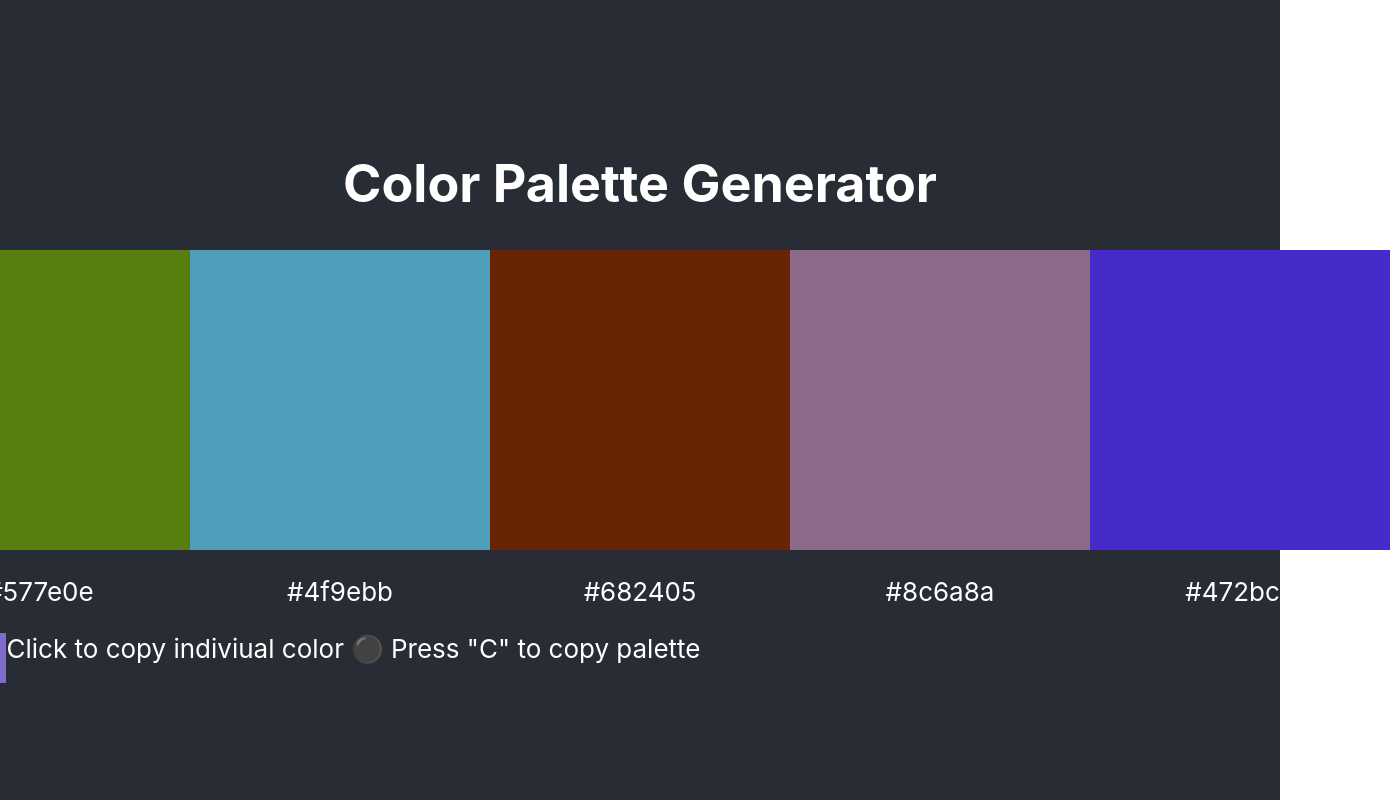
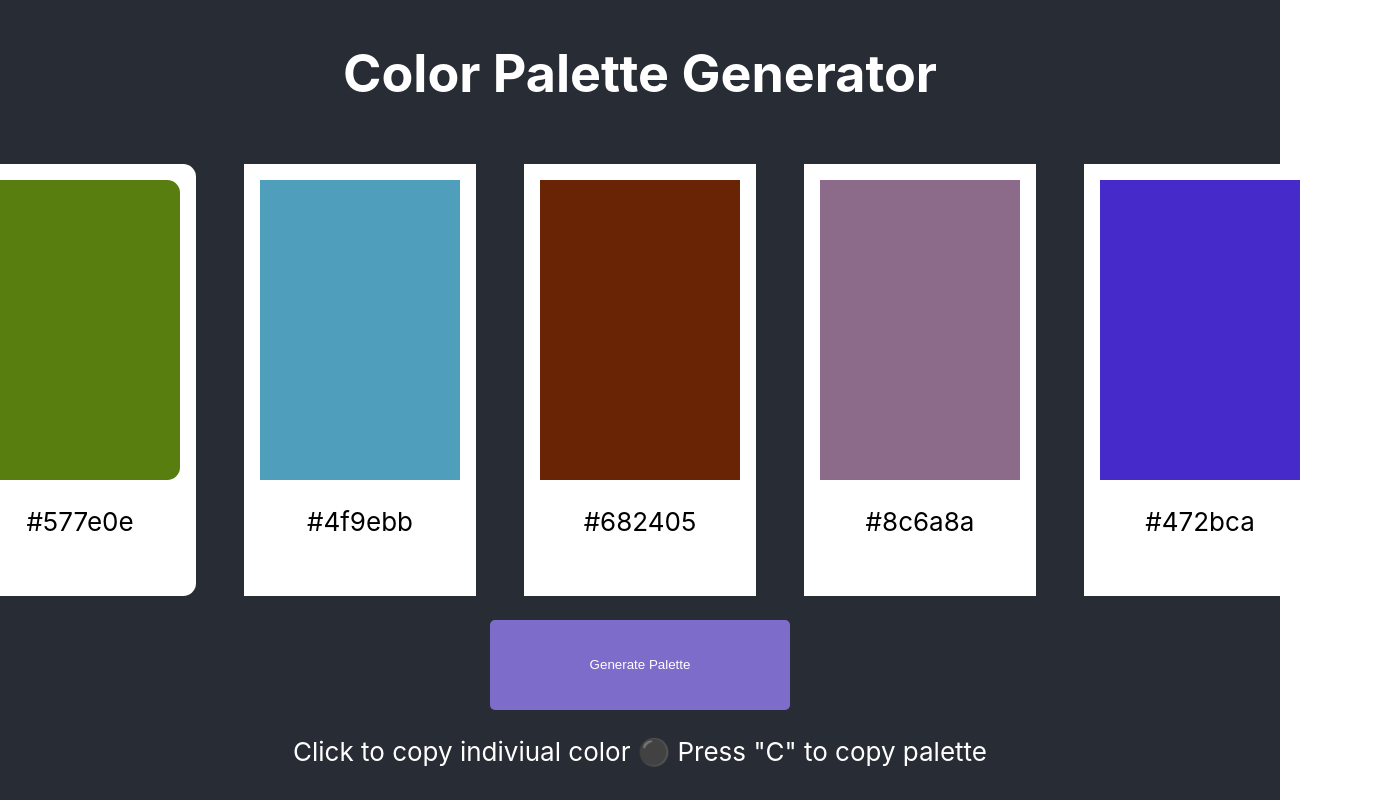
Before and after one commit to Robertcego/react-color-palette-generator, a React (Create React App) app: page / in a window 1280 px wide. Shown: the whole page, 1390 px wide, since content can reach past the window. Built offline with nearby package versions, Linux system fonts and the light colour scheme.

Commit message:
added style to the color cards

```diff
--- a/src/components/ColorCard.jsx
+++ b/src/components/ColorCard.jsx
@@ -2,7 +2,11 @@ import React from 'react';
 
 function ColorCard({ colors }) {
   return (
-    <div>
+    <div
+      style={{
+        color: 'black',
+      }}
+    >
       {colors.map((color, i) => (
         <div
           style={{
@@ -14,52 +18,89 @@ function ColorCard({ colors }) {
           key={i}
           className='color-card'
         >
-          <div>
+          <div
+            style={{
+              margin: '1.5rem',
+              backgroundColor: 'white',
+              padding: '1rem',
+              height: '25rem',
+              borderRadius: '0.8rem',
+            }}
+          >
             <div
               style={{
                 backgroundColor: `${color.color1}`,
                 height: '300px',
-                width: '300px',
+                width: '200px',
+                borderRadius: '0.8rem',
               }}
             ></div>
             <p>{color.color1}</p>
           </div>
-          <div>
+          <div
+            style={{
+              margin: '1.5rem',
+              backgroundColor: 'white',
+              padding: '1rem',
+              height: '25rem',
+            }}
+          >
             <div
               style={{
                 backgroundColor: `${color.color2}`,
                 height: '300px',
-                width: '300px',
+                width: '200px',
               }}
             ></div>
             <p>{color.color2}</p>
           </div>
-          <div>
+          <div
+            style={{
+              margin: '1.5rem',
+              backgroundColor: 'white',
+              padding: '1rem',
+              height: '25rem',
+            }}
+          >
             <div
               style={{
                 backgroundColor: `${color.color3}`,
                 height: '300px',
-                width: '300px',
+                width: '200px',
               }}
             ></div>
             <p>{color.color3}</p>
           </div>
-          <div>
+          <div
+            style={{
+              margin: '1.5rem',
+              backgroundColor: 'white',
+              padding: '1rem',
+              height: '25rem',
+            }}
+          >
             <div
               style={{
                 backgroundColor: `${color.color4}`,
                 height: '300px',
-                width: '300px',
+                width: '200px',
               }}
             ></div>
             <p>{color.color4}</p>
           </div>
-          <div>
+          <div
+            style={{
+              margin: '1.5rem',
+              backgroundColor: 'white',
+              padding: '1rem',
+              height: '25rem',
+            }}
+          >
             <div
               style={{
                 backgroundColor: `${color.color5}`,
                 height: '300px',
-                width: '300px',
+                width: '200px',
               }}
             ></div>
             <p>{color.color5}</p>
--- a/src/components/PaletteGeneratorComponent.jsx
+++ b/src/components/PaletteGeneratorComponent.jsx
@@ -77,7 +77,15 @@ function PaletteGeneratorComponent() {
   console.log(palette);
 
   return (
-    <div>
+    <div
+      style={{
+        width: '100vw',
+        display: 'flex',
+        flexDirection: 'column',
+        alignItems: 'center',
+        justifyContent: 'center',
+      }}
+    >
       <h1>Color Palette Generator</h1>
       <ColorCard colors={palette} />
       <div
@@ -85,19 +93,39 @@ function PaletteGeneratorComponent() {
           display: 'flex',
         }}
       >
+        <div
+          style={{
+            display: 'flex',
+            flexDirection: 'column',
+            alignItems: 'center',
+            justifyContent: 'center',
+          }}
+        >
+          <div
+            style={{
+              display: 'flex',
+              flexDirection: 'column',
+              alignItems: 'center',
+              justifyContent: 'center',
+            }}
+          >
             <button
               style={{
                 backgroundColor: '#7E6CCA',
                 color: '#fff',
-            height: '50px',
+                height: '90px',
                 border: 'none',
+                borderRadius: '5px',
+                width: '300px',
               }}
               type='button'
               onClick={handleKeyDown}
             >
-          Get a new palette
+              Generate Palette
             </button>
-        <span>Click to copy indiviual color ⚫ Press "C" to copy palette</span>
+            <p>Click to copy indiviual color ⚫ Press "C" to copy palette</p>
+          </div>
+        </div>
       </div>
     </div>
   );
```
Lines whose indentation alone changed are shown as unchanged.
